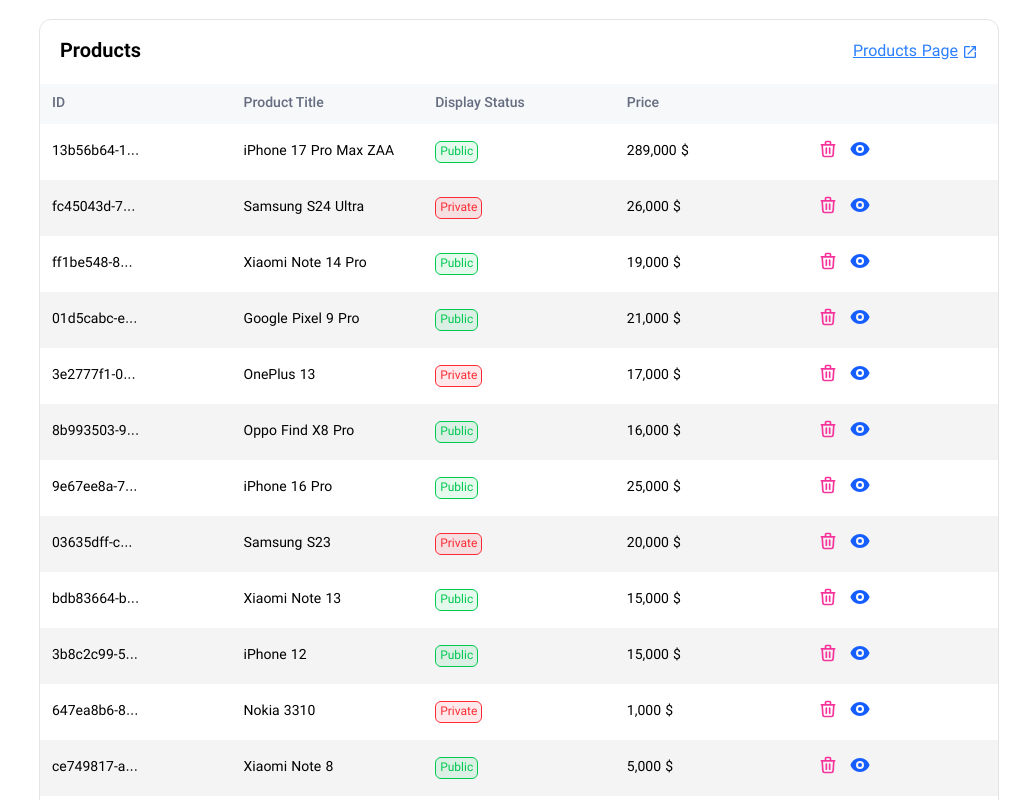
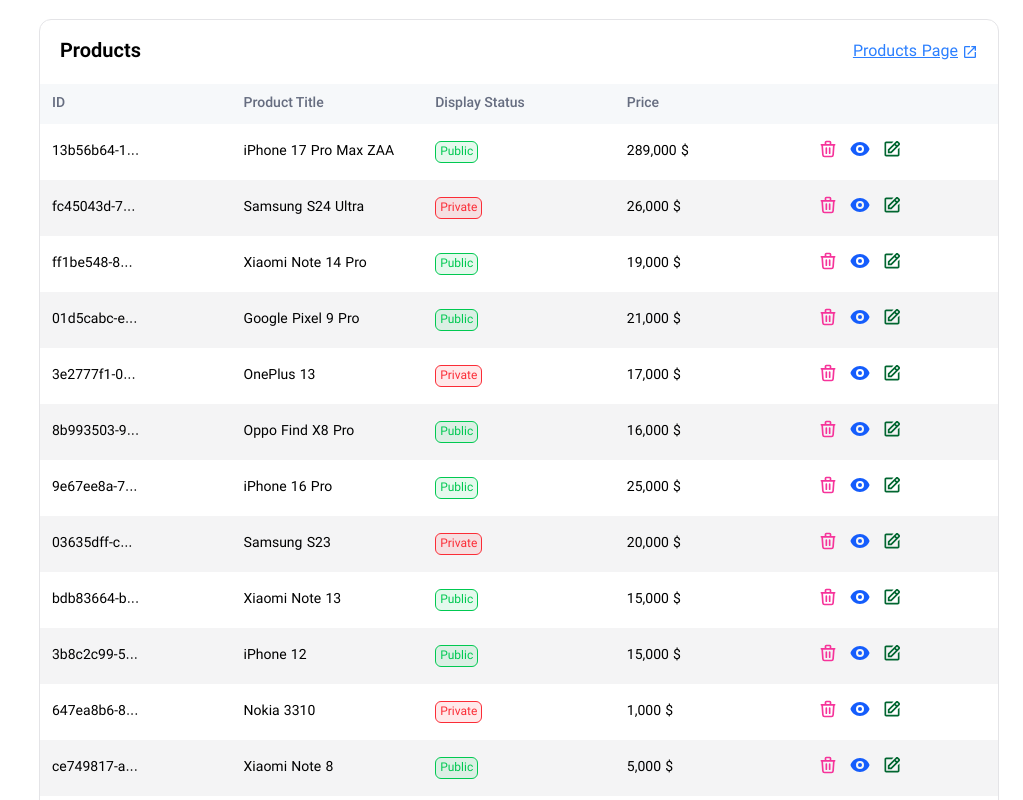
Before and after one commit to Reza-Bamoniri/Admin-Dashboard, a React (Vite) app: page / in a window 1280 px wide. Shown: the part 960-1760 px from the top of the page, without its empty margins (257-1280 px from the left). Built offline with nearby package versions, Linux system fonts and the light colour scheme.

Commit message:
feat: add EditProductIcon component

```diff
--- /dev/null
+++ b/src/components/LastProductTable/EditProductIcon.jsx
@@ -0,0 +1,22 @@
+import React from 'react'
+import Modal from '../common/Modal';
+import { BiEdit } from 'react-icons/bi';
+
+const EditProductIcon = () => {
+
+
+    const Trigger = () => (
+    <button className="cursor-pointer text-xl text-green-800">
+      <BiEdit className="text-xl" />
+    </button>
+  );
+
+
+
+
+  return (
+    <Modal title="Edit Product Details" Trigger={<Trigger/>} ></Modal>
+  )
+}
+
+export default EditProductIcon
--- a/src/components/LastProductTable/LastProductTable.jsx
+++ b/src/components/LastProductTable/LastProductTable.jsx
@@ -10,6 +10,7 @@
 import TableCell from '../common/Table/elements/TableCell';
 import RemoveProductIcon from './RemoveProductIcon';
 import ChangePublication from './ChangePublication';
+import EditProductIcon from './EditProductIcon';
 
 const LastProductTable = () => {
   const Buttons = () => {
@@ -54,7 +55,7 @@
                                   <div className='flex items-center gap-3'>
                                      <RemoveProductIcon/>
                                      <ChangePublication/>
-
+                                     <EditProductIcon/>
                                   </div>
                                  </TableCell>
                             </TableRow>
```
